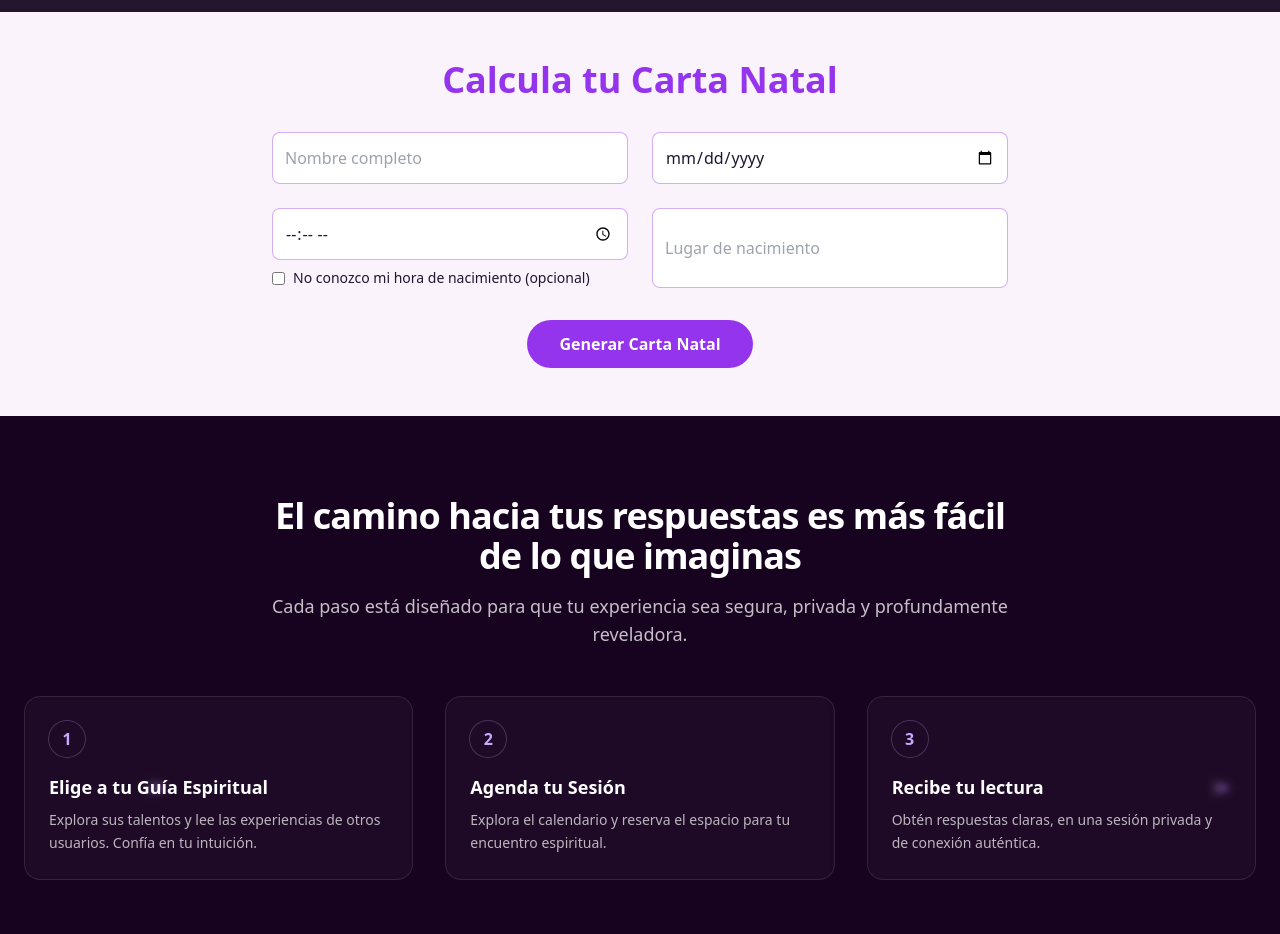
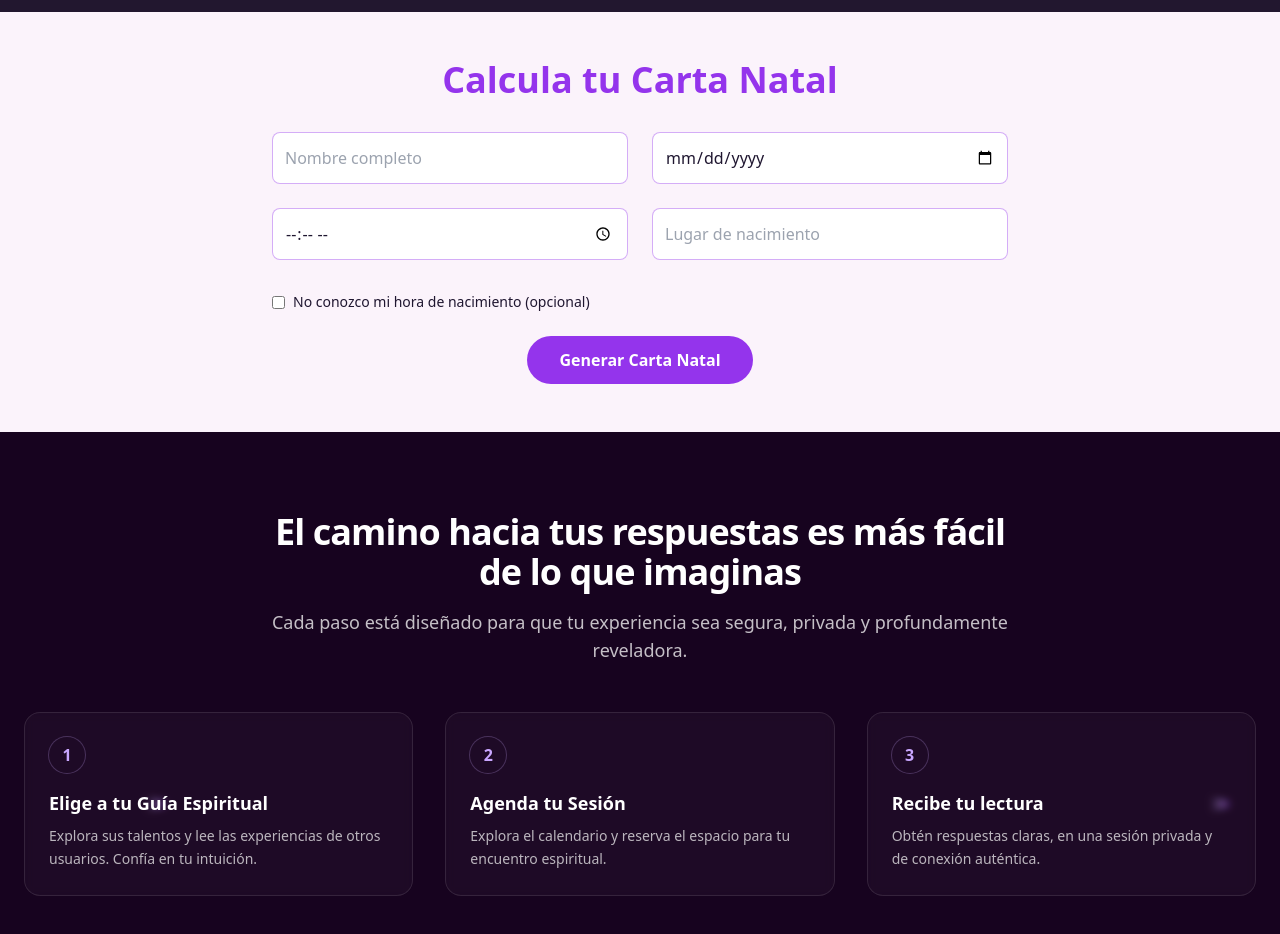
Before and after one commit to arcana302-art/arcana-v2, a Next.js app: page / in a window 1280 px wide. Shown: the part 1220-2154 px from the top of the page. Built offline with nearby package versions, Linux system fonts and the light colour scheme.

Commit message:
Update CartaNatalAvanzada.tsx

```diff
--- a/app/components/CartaNatalAvanzada.tsx
+++ b/app/components/CartaNatalAvanzada.tsx
@@ -12,15 +12,20 @@ export default function CartaNatalAvanzada() {
   const [lugar, setLugar] = useState('');
   const [sinHora, setSinHora] = useState(false);
 
-  const enviarDatos = () => {
-    const params = new URLSearchParams({
+  const enviar = () => {
+    if (!nombre || !fecha || !lugar) {
+      alert("Por favor completa todos los campos obligatorios");
+      return;
+    }
+
+    const query = new URLSearchParams({
       nombre,
       fecha,
-      hora: sinHora ? 'Sin hora' : hora,
       lugar,
+      hora: sinHora ? "Sin hora" : hora,
     });
 
-    router.push(`/carta?${params.toString()}`);
+    router.push(`/carta-natal/resultado?${query.toString()}`);
   };
 
   return (
@@ -30,10 +35,7 @@ export default function CartaNatalAvanzada() {
           Calcula tu Carta Natal
         </h2>
 
-        {/* FORMULARIO */}
         <div className="grid grid-cols-1 sm:grid-cols-2 gap-6 mb-8">
-
-          {/* Nombre */}
           <input
             type="text"
             placeholder="Nombre completo"
@@ -42,7 +44,6 @@ export default function CartaNatalAvanzada() {
             className="p-3 rounded-lg border border-[#9434ec]/40 focus:ring-2 focus:ring-[#9434ec] outline-none"
           />
 
-          {/* Fecha */}
           <input
             type="date"
             value={fecha}
@@ -50,33 +51,15 @@ export default function CartaNatalAvanzada() {
             className="p-3 rounded-lg border border-[#9434ec]/40 focus:ring-2 focus:ring-[#9434ec] outline-none"
           />
 
-          {/* Hora */}
-          <div className="flex flex-col">
+          {!sinHora && (
             <input
               type="time"
               value={hora}
               onChange={(e) => setHora(e.target.value)}
-              disabled={sinHora}
-              className={`p-3 rounded-lg border border-[#9434ec]/40 focus:ring-2 focus:ring-[#9434ec] outline-none ${
-                sinHora ? 'opacity-50 cursor-not-allowed' : ''
-              }`}
+              className="p-3 rounded-lg border border-[#9434ec]/40 focus:ring-2 focus:ring-[#9434ec] outline-none"
             />
+          )}
 
-            {/* CHECKBOX – OPCIONAL */}
-            <label className="flex items-center gap-2 mt-2 text-sm">
-              <input
-                type="checkbox"
-                checked={sinHora}
-                onChange={(e) => {
-                  setSinHora(e.target.checked);
-                  if (e.target.checked) setHora('');
-                }}
-              />
-              No conozco mi hora de nacimiento (opcional)
-            </label>
-          </div>
-
-          {/* Lugar */}
           <input
             type="text"
             placeholder="Lugar de nacimiento"
@@ -86,9 +69,21 @@ export default function CartaNatalAvanzada() {
           />
         </div>
 
-        {/* BOTÓN */}
+        {/* Casilla para indicar que no conoce la hora */}
+        <div className="flex items-center gap-2 mb-6">
+          <input
+            type="checkbox"
+            id="sinHora"
+            checked={sinHora}
+            onChange={(e) => setSinHora(e.target.checked)}
+          />
+          <label htmlFor="sinHora" className="text-sm">
+            No conozco mi hora de nacimiento (opcional)
+          </label>
+        </div>
+
         <button
-          onClick={enviarDatos}
+          onClick={enviar}
           className="bg-[#9434ec] hover:bg-[#7a2bc0] text-white font-semibold py-3 px-8 rounded-full transition w-full sm:w-auto block mx-auto"
         >
           Generar Carta Natal
```
